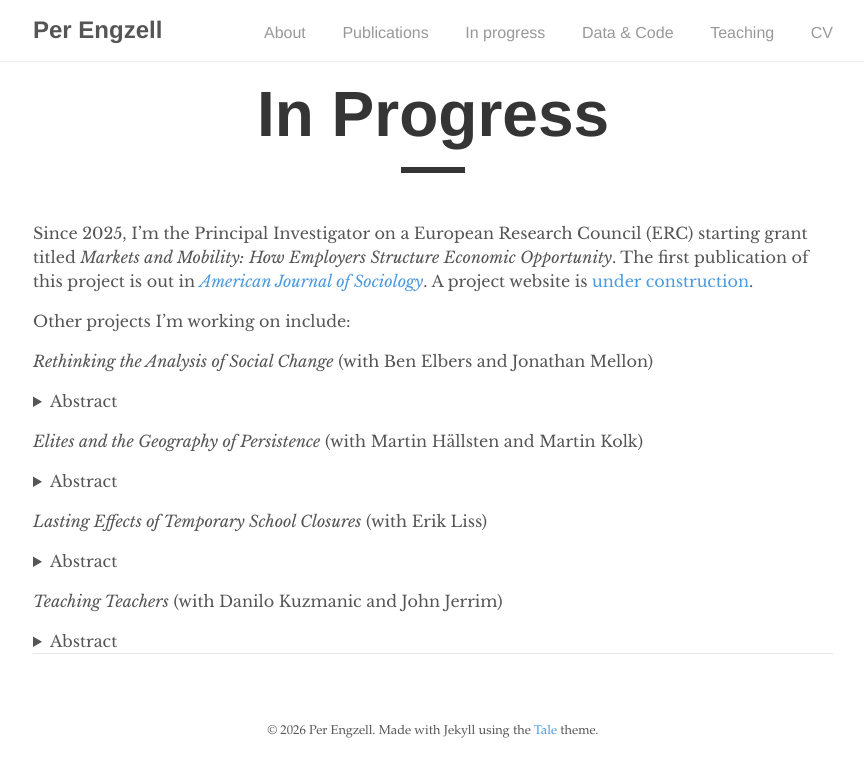
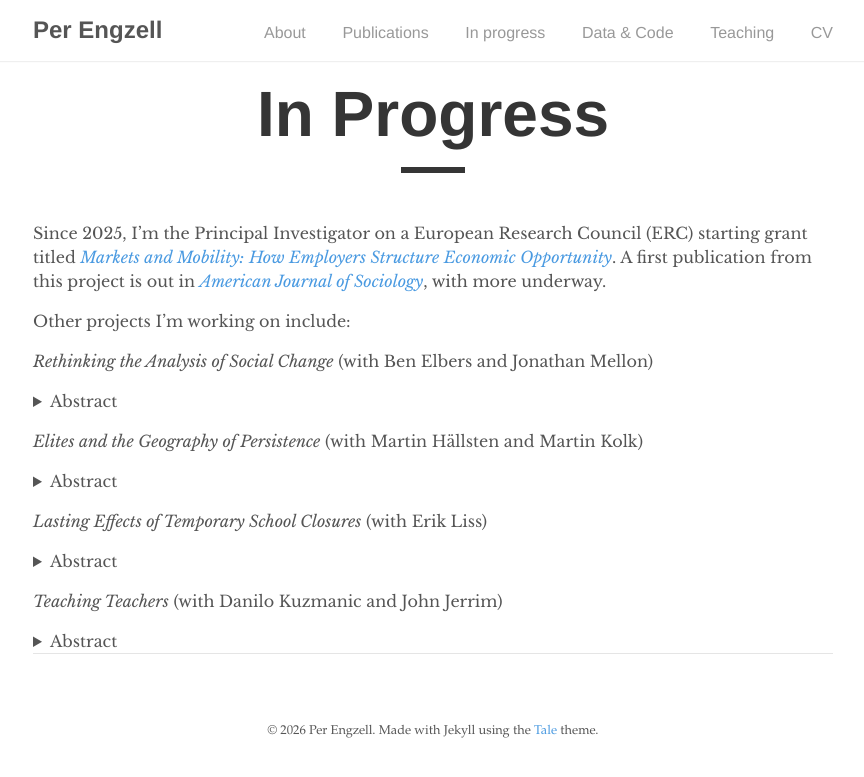
Before and after one commit to pengzell/pengzell.github.io, a Jekyll site: the page built from _pages/inprogress.md, in a window 1280 px wide. Shown: the top 777 px of the page, without its empty margins (207-1071 px from the left). Built offline with Jekyll 4.4.1, drawn with Linux system fonts in a browser that asks for light colours.

Commit message:
Update inprogress.md

```diff
--- a/_pages/inprogress.md
+++ b/_pages/inprogress.md
@@ -5,7 +5,7 @@ author: "Per Engzell"
 permalink: /inprogress/
 ---
 
-Since 2025, I'm the Principal Investigator on a European Research Council (ERC) starting grant titled *Markets and Mobility: How Employers Structure Economic Opportunity*. The first publication of this project is out in [*American Journal of Sociology*](https://doi.org/10.1086/736993). A project website is [under construction](https://perengzell.com/mamo/).
+Since 2025, I'm the Principal Investigator on a European Research Council (ERC) starting grant titled [*Markets and Mobility: How Employers Structure Economic Opportunity*](https://perengzell.com/mamo/). A first publication from this project is out in [*American Journal of Sociology*](https://doi.org/10.1086/736993), with more underway.
 
 Other projects I'm working on include:
 
```
